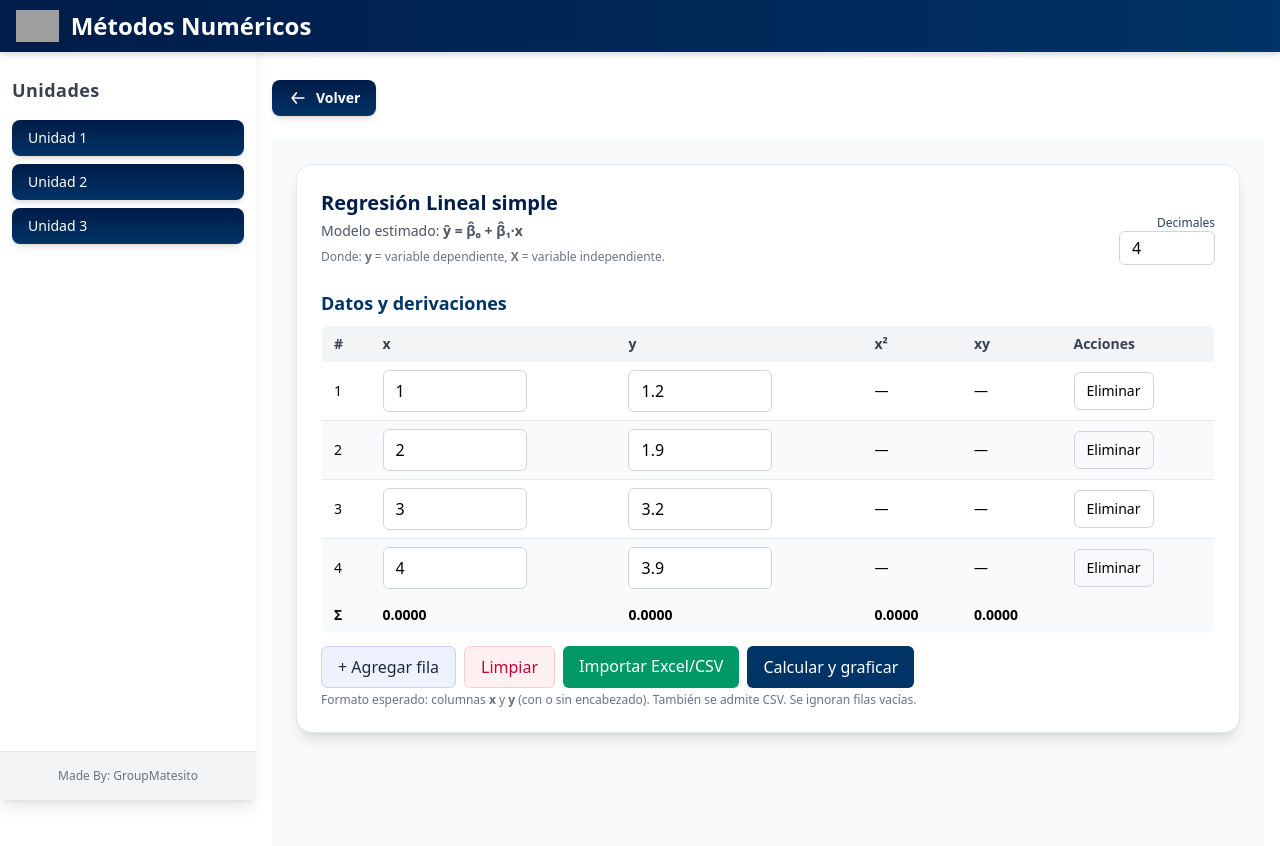
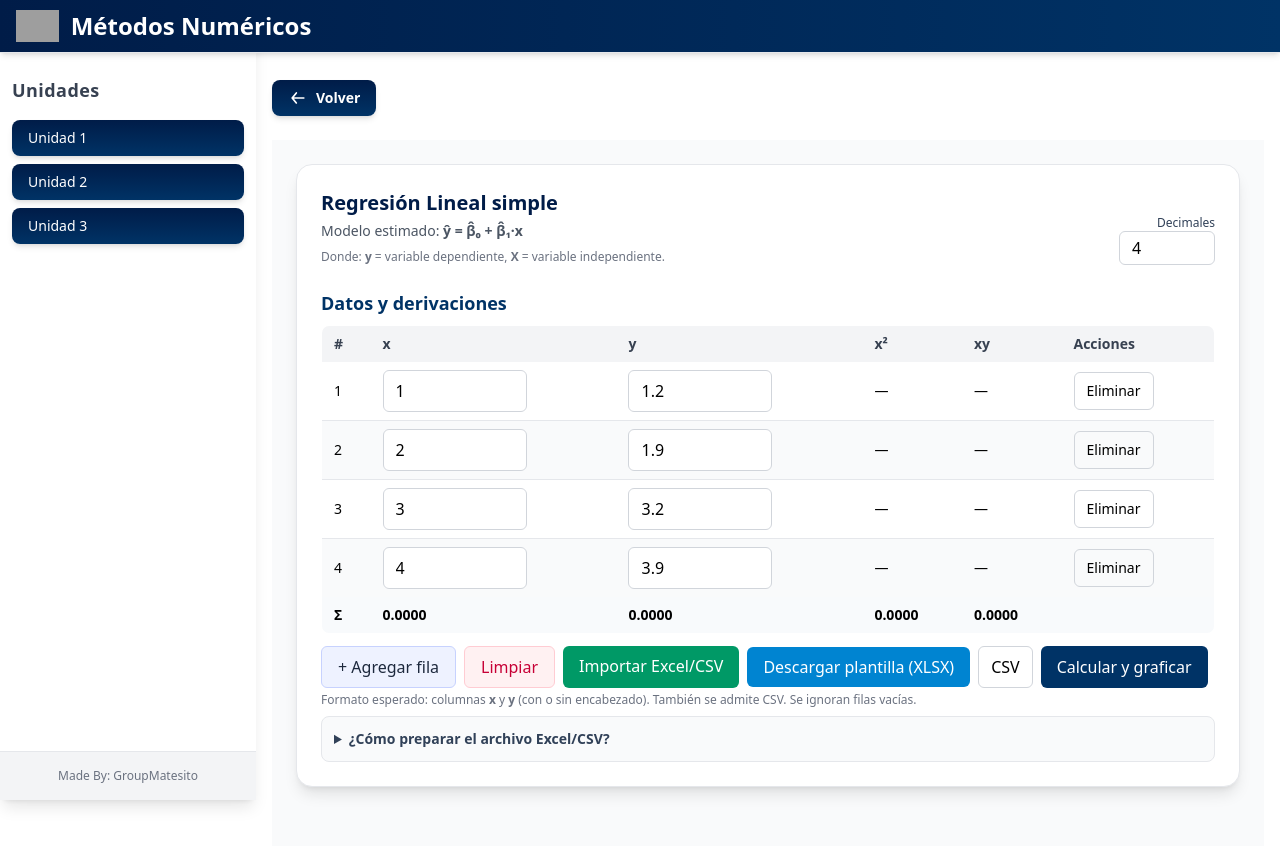
Before and after one commit to Marcos-Mart18/metodos, an Angular app: page /cuadrados in a window 1280 px wide. Shown: the top 846 px of the page. Built offline with nearby package versions, Linux system fonts and the light colour scheme; grey boxes are pictures that could not be loaded.

Commit message:
plantillas agregadas

```diff
--- a/src/app/unidad 2/sesion4-u2/min-cuadrados/min-cuadrados.component.html
+++ b/src/app/unidad 2/sesion4-u2/min-cuadrados/min-cuadrados.component.html
@@ -92,12 +92,51 @@
                  (change)="onExcelFileSelected($event)">
         </label>
 
+        <!-- Descargar plantilla -->
+        <div class="relative inline-flex items-center gap-2">
+          <button class="px-4 py-2 rounded-md bg-sky-600 text-white hover:opacity-95"
+                  (click)="onDownloadTemplate('xlsx')">
+            Descargar plantilla (XLSX)
+          </button>
+          <button class="px-3 py-2 rounded-md border border-gray-300 hover:bg-gray-50"
+                  (click)="onDownloadTemplate('csv')">
+            CSV
+          </button>
+        </div>
+
         <button class="px-4 py-2 rounded-md bg-[#003366] text-white hover:opacity-95" (click)="calcularYMostrar()">Calcular y graficar</button>
       </div>
 
       <p class="text-xs text-gray-500 mt-1">
         Formato esperado: columnas <b>x</b> y <b>y</b> (con o sin encabezado). También se admite CSV. Se ignoran filas vacías.
       </p>
+
+      <!-- Ayuda para preparar el Excel -->
+      <details class="mt-2 rounded-lg border border-gray-200 bg-gray-50 p-3">
+        <summary class="cursor-pointer text-sm font-semibold text-slate-700">¿Cómo preparar el archivo Excel/CSV?</summary>
+        <div class="mt-2 text-sm text-gray-700 space-y-2">
+          <ul class="list-disc pl-5 space-y-1">
+            <li>Crea una hoja con dos columnas llamadas <b>x</b> y <b>y</b> (en minúscula).</li>
+            <li>Coloca tus datos numéricos debajo de cada encabezado. Ejemplo:
+              <div class="mt-1 overflow-x-auto">
+                <table class="text-xs border">
+                  <thead class="bg-gray-100">
+                    <tr><th class="px-2 py-1 border">x</th><th class="px-2 py-1 border">y</th></tr>
+                  </thead>
+                  <tbody>
+                    <tr><td class="px-2 py-1 border">1</td><td class="px-2 py-1 border">1.2</td></tr>
+                    <tr><td class="px-2 py-1 border">2</td><td class="px-2 py-1 border">1.9</td></tr>
+                    <tr><td class="px-2 py-1 border">3</td><td class="px-2 py-1 border">3.2</td></tr>
+                  </tbody>
+                </table>
+              </div>
+            </li>
+            <li>Puedes omitir los encabezados y dejar solo dos columnas: la primera será <b>x</b> y la segunda <b>y</b>.</li>
+            <li>Para decimales, usa punto (<code>.</code>) o coma (<code>,</code>); el importador convierte coma a punto.</li>
+            <li>Evita celdas con texto o vacías entre números; las filas completamente vacías se ignoran.</li>
+          </ul>
+        </div>
+      </details>
     </div>
 
     <!-- Resultados: Fórmulas (MathJax) + GeoGebra -->
--- a/src/app/unidad 2/sesion4-u2/min-cuadrados/min-cuadrados.component.ts
+++ b/src/app/unidad 2/sesion4-u2/min-cuadrados/min-cuadrados.component.ts
@@ -77,7 +77,6 @@ export class MinCuadradosComponent {
   }
 
   private async typesetMath(): Promise<void> {
-    // asegura que el bloque con *ngIf ya esté en el DOM
     this.cdr.detectChanges();
     await this.nextFrame();
     const MJ = await this.waitForMathJax();
@@ -95,7 +94,6 @@ export class MinCuadradosComponent {
   }
 
   private async ensureGeoGebraInjected(): Promise<boolean> {
-    // Solo cuando el contenedor exista (está dentro de *ngIf)
     await this.nextFrame();
     const host = this.ggbHost?.nativeElement;
     if (!host) return false;
@@ -126,7 +124,6 @@ export class MinCuadradosComponent {
       await this.waitForGgbApplet();
     }
 
-    // si aún no disparó appletOnLoad, espera brevemente
     if (!this.ggbReady) {
       await new Promise(res => setTimeout(res, 100));
     }
@@ -217,12 +214,47 @@ export class MinCuadradosComponent {
       // Si quieres calcular automáticamente:
       // await this.calcularYMostrar();
 
-      // permite volver a subir el mismo archivo
-      input.value = '';
+      input.value = ''; // permitir re-subir el mismo archivo
     } catch (err: any) {
       console.error(err);
       alert('No se pudo importar el archivo: ' + (err?.message || 'Error desconocido'));
     }
+  }
+
+  // ------------- Descargar plantilla (XLSX/CSV) -------------
+  async onDownloadTemplate(format: 'xlsx' | 'csv' = 'xlsx'): Promise<void> {
+    const headers = ['x', 'y'];
+    const sampleRows = [
+      [1, 1.2],
+      [2, 1.9],
+      [3, 3.2],
+      [4, 3.9],
+    ];
+
+    if (format === 'csv') {
+      const lines = [headers.join(','), ...sampleRows.map(r => r.join(','))];
+      const csv = lines.join('\n');
+      const blob = new Blob([csv], { type: 'text/csv;charset=utf-8;' });
+      const url = URL.createObjectURL(blob);
+      const a = document.createElement('a');
+      a.href = url;
+      a.download = 'plantilla_regresion_simple.csv';
+      document.body.appendChild(a);
+      a.click();
+      document.body.removeChild(a);
+      URL.revokeObjectURL(url);
+      return;
+    }
+
+    // XLSX
+    const XLSX = await import('xlsx');
+    const aoa = [headers, ...sampleRows];
+    const ws = XLSX.utils.aoa_to_sheet(aoa);
+    ws['!cols'] = [{ wch: 10 }, { wch: 10 }]; // ancho de columnas
+
+    const wb = XLSX.utils.book_new();
+    XLSX.utils.book_append_sheet(wb, ws, 'Datos');
+    XLSX.writeFile(wb, 'plantilla_regresion_simple.xlsx');
   }
 
   // ------------- Cálculo + Render -------------
@@ -291,15 +323,12 @@ export class MinCuadradosComponent {
       \hat{y} = ${b0s} + ${b1s}\,x
     \]`;
 
-    // 1) mostrar panel y tipografiar al primer click
     this.calculado = true;
     await this.typesetMath();
 
-    // 2) inyectar GeoGebra si aún no existe (el div recién apareció)
     const ok = await this.ensureGeoGebraInjected();
     if (!ok) return;
 
-    // 3) dibujar
     if (this.ggbReady) {
       const g = window.ggbApplet;
       g.reset();
```
